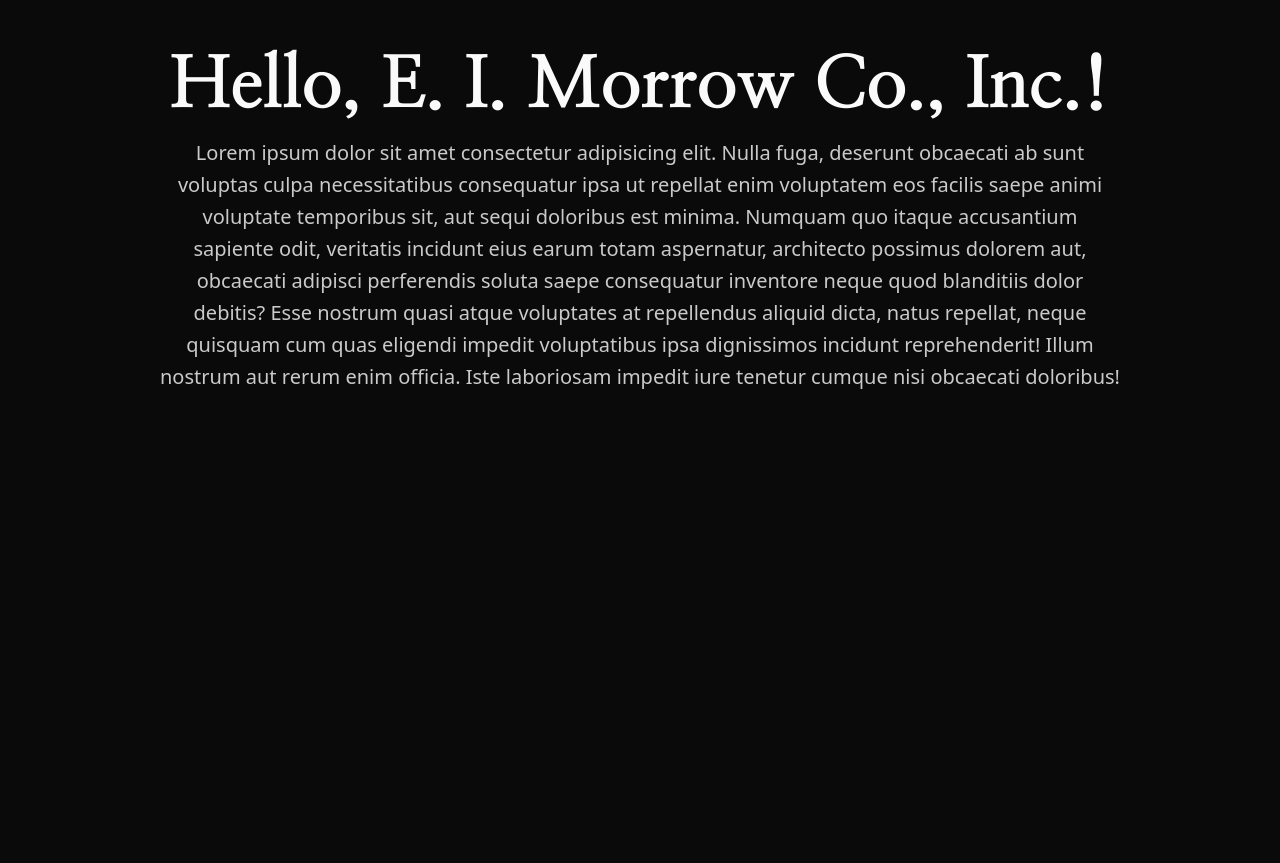
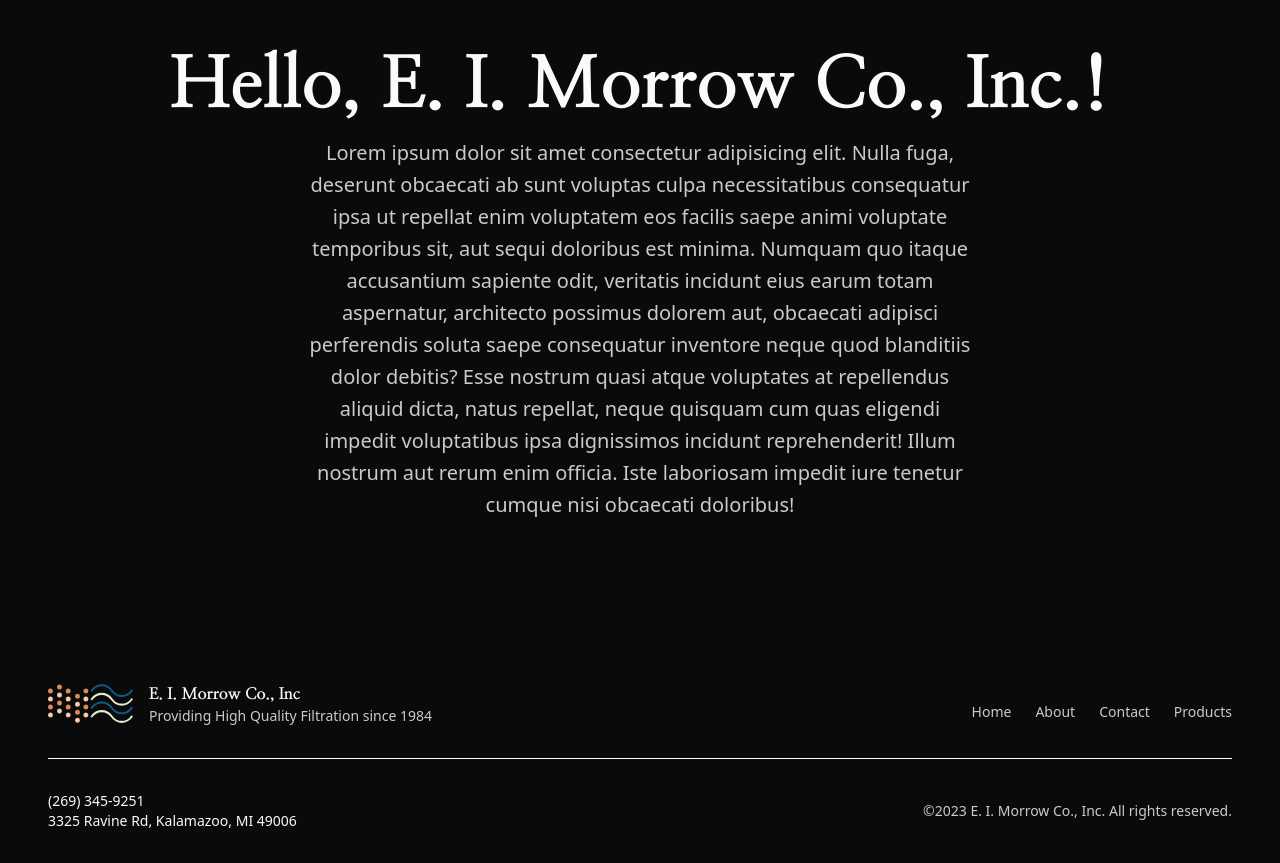
Before and after one commit to trroev/ei-morrow, a Next.js app: page / in a window 1280 px wide. Shown: the part 160-1023 px from the top of the page. Before the commit the page ends 800 px from the top, so only its background shows below. Built offline with nearby package versions, Linux system fonts and the light colour scheme; a web font is replaced by a local one.

Commit message:
Complete site footer

```diff
--- a/src/app/layout.tsx
+++ b/src/app/layout.tsx
@@ -3,6 +3,8 @@
 import type { Metadata } from "next"
 import { nanumMyeongjo, playfairDisplay, sourceSerif } from "@/assets/fonts"
 
+import { navConfig } from "@/config/nav"
+import { SiteFooter } from "@/components/site-footer"
 import { SiteHeader } from "@/components/site-header"
 
 export const metadata: Metadata = {
@@ -24,6 +26,7 @@
         <div className="relative flex min-h-screen flex-col">
           <SiteHeader />
           <main className="flex-1">{children}</main>
+          <SiteFooter items={navConfig.navItems} />
         </div>
       </body>
     </html>
--- a/src/app/page.tsx
+++ b/src/app/page.tsx
@@ -1,11 +1,12 @@
 export default function IndexPage() {
   return (
+    <>
       <section className="space-y-6 pb-8 pt-6 md:pb-12 md:pt-10 lg:py-32">
         <div className="container flex max-w-[64rem] flex-col items-center gap-4 text-center">
           <h1 className="font-heading text-3xl sm:text-5xl md:text-6xl lg:text-7xl">
             Hello, E. I. Morrow Co., Inc.!
           </h1>
-        <p className="max-2-[42rem] leading-normal text-foreground/80 sm:text-xl sm:leading-8">
+          <p className="max-w-[42rem] leading-normal text-foreground/80 sm:text-xl sm:leading-8">
             Lorem ipsum dolor sit amet consectetur adipisicing elit. Nulla fuga,
             deserunt obcaecati ab sunt voluptas culpa necessitatibus consequatur
             ipsa ut repellat enim voluptatem eos facilis saepe animi voluptate
@@ -21,5 +22,6 @@
           </p>
         </div>
       </section>
+    </>
   )
 }
--- a/src/components/main-nav.tsx
+++ b/src/components/main-nav.tsx
@@ -24,7 +24,6 @@
           {siteConfig.title}
         </span>
       </Link>
-      <div className="flex gap-6 md:gap-10">
       <nav className="hidden gap-6 md:flex ml-auto">
         {items?.map((item, index) => (
           <Link
@@ -36,8 +35,6 @@
           </Link>
         ))}
       </nav>
-      </div>
-      {/* <button className="flex items-center space-x-2 md:hidden hover:scale-110 duration-300"></button> */}
     </>
   )
 }
--- /dev/null
+++ b/src/components/site-footer.tsx
@@ -0,0 +1,74 @@
+import Image from "next/image"
+import Link from "next/link"
+import { NavItem } from "@/types"
+
+import { siteConfig } from "@/config/site"
+
+import logo from "../../public/logo.svg"
+
+interface SiteFooterProps {
+  items?: NavItem[]
+}
+
+export function SiteFooter({ items }: SiteFooterProps) {
+  return (
+    <footer>
+      <div className="container">
+        <div className="w-full max-w-screen-xl mx-auto p-4 md:py-6 lg:py-8">
+          <div className="space-y-4 md:flex md:items-center md:justify-between">
+            <Link
+              href="/"
+              className="flex justify-center items-center space-x-4 sm:justify-start"
+            >
+              <Image
+                src={logo}
+                width={85}
+                height={85}
+                alt="Logo for E. I. Morrow Co., Inc."
+              />
+              <div className="hidden sm:inline-block">
+                <span className="font-heading font-bold">
+                  {siteConfig.title}
+                </span>
+                <p className="leading-normal text-foreground/80 text-xs sm:text-sm">
+                  Providing High Quality Filtration since 1984
+                </p>
+              </div>
+            </Link>
+            <nav className="flex flex-wrap justify-center items-center gap-x-4 gap-y-2 mb-6 text-sm font-medium text-foreground/80 sm:justify-start md:mb-0 md:gap-6">
+              {items?.map((item, index) => (
+                <Link
+                  key={index}
+                  href={item.href}
+                  className=" hover:text-foreground"
+                >
+                  {item.title}
+                </Link>
+              ))}
+            </nav>
+          </div>
+          <hr className="my-4 border-foreground sm:mx-auto md:my-6 lg:my-8" />
+          <div className="flex flex-col gap-2 md:flex-row md:justify-between md:items-center">
+            <div className="flex flex-col text-sm">
+              <a
+                href="tel:+12693459251"
+                aria-label="Link to make a phone call to E. I. Morrow at 12693459251"
+              >
+                (269) 345-9251
+              </a>
+              <a
+                href="https://tinyurl.com/EI-Morrow-Location"
+                aria-label="Link to Google Maps location for E. I. Morrow"
+              >
+                3325 Ravine Rd, Kalamazoo, MI 49006
+              </a>
+            </div>
+            <span className="block text-sm text-foreground/80">
+              &copy;2023 E. I. Morrow Co., Inc. All rights reserved.
+            </span>
+          </div>
+        </div>
+      </div>
+    </footer>
+  )
+}
```
Lines whose indentation alone changed are shown as unchanged.
